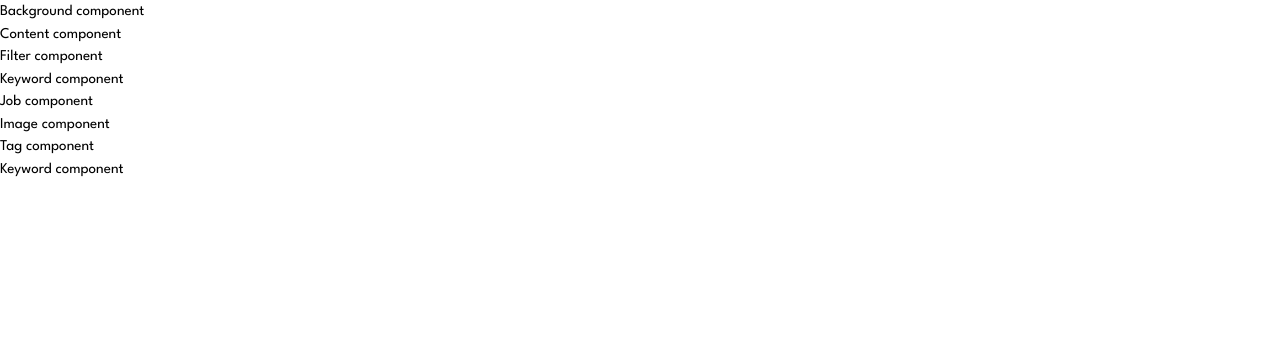
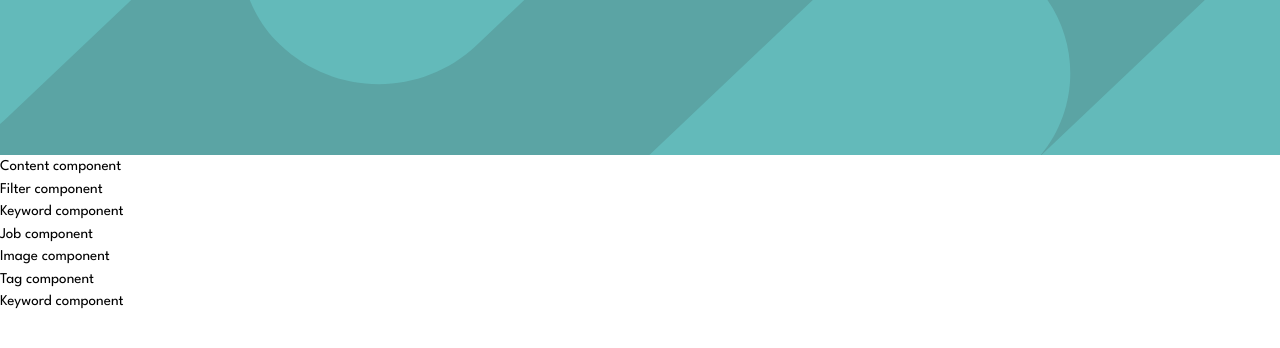
Before and after one commit to GustavoSouza123/job-listings-with-filtering, a React (Vite) app: page / in a window 1280 px wide. Shown: the top 348 px of the page. Built offline with nearby package versions, Linux system fonts and the light colour scheme.

Commit message:
Background component

```diff
--- a/src/components/Background.jsx
+++ b/src/components/Background.jsx
@@ -2,6 +2,6 @@ import React from "react";
 
 export default function Background() {
     return (
-        <p>Background component</p>
+        <div className="w-full h-[155px] bg-cyan bg-desktop-header bg-center"></div>
     );
 }
--- a/tailwind.config.js
+++ b/tailwind.config.js
@@ -13,6 +13,10 @@ export default {
         "grayish-cyan-3": "var(--dark-grayish-cyan)",
         "grayish-cyan-4": "var(--very-dark-grayish-cyan)",
       },
+      backgroundImage: {
+        "desktop-header": "url('./src/assets/bg-header-desktop.svg')",
+        "mobile-header": "url('./src/assets/bg-header-mobile.svg')",
+      }
     },
   },
   plugins: [],
```
